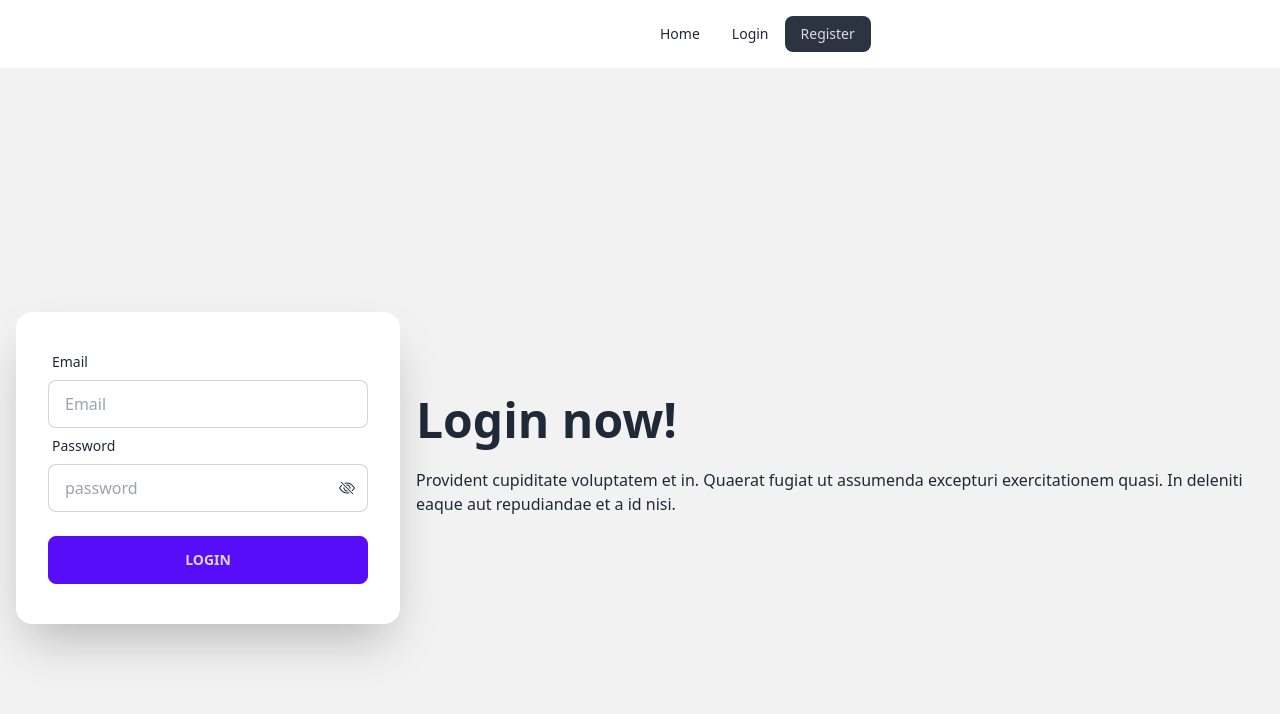
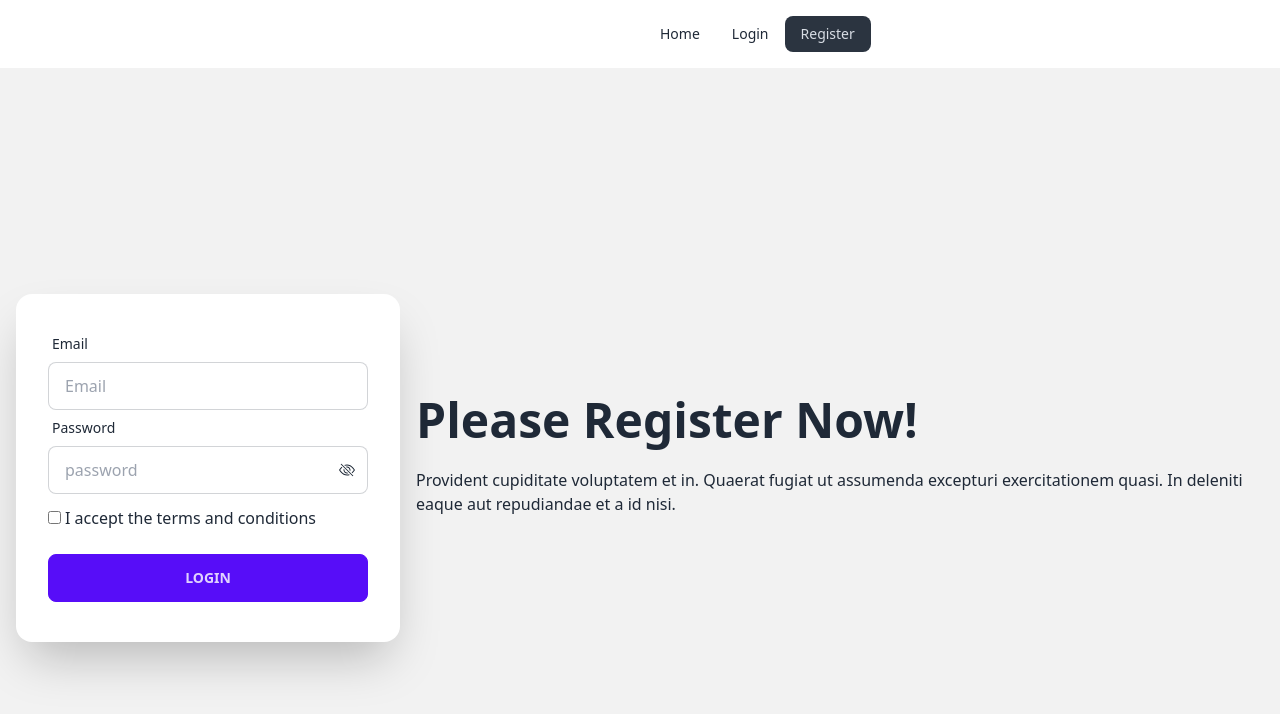
Before and after one commit to shamshul-haque/m9-practice, a React (Vite) app in the folder user-authentication/: page /register in a window 1280 px wide. Shown: the top 714 px of the page. Built offline with nearby package versions, Linux system fonts and the light colour scheme.

Commit message:
terms and condition checkbox implemented

```diff
--- a/user-authentication/src/components/register/Register.jsx
+++ b/user-authentication/src/components/register/Register.jsx
@@ -30,13 +30,10 @@ const Register = () => {
 
     // create user
     createUserWithEmailAndPassword(auth, email, password)
-      .then((res) => {
-        const user = res.user;
-        console.log(user);
+      .then(() => {
         setRegisterSuccess("User created successfully!");
       })
       .catch((error) => {
-        console.log(error);
         setRegisterError(error.message);
       });
   };
@@ -45,7 +42,7 @@ const Register = () => {
     <div className="hero min-h-screen bg-base-200">
       <div className="hero-content flex-col lg:flex-row-reverse">
         <div className="text-center lg:text-left">
-          <h1 className="text-5xl font-bold">Login now!</h1>
+          <h1 className="text-5xl font-bold">Please Register Now!</h1>
           <p className="py-6">
             Provident cupiditate voluptatem et in. Quaerat fugiat ut assumenda
             excepturi exercitationem quasi. In deleniti eaque aut repudiandae et
@@ -85,6 +82,12 @@ const Register = () => {
                   {showPassword ? <BsEye /> : <BsEyeSlash />}
                 </span>
               </div>
+              <div className="mt-3">
+                <input type="checkbox" name="terms" id="terms" required />
+                <label htmlFor="terms" className="ml-1">
+                  I accept the <a href="#">terms and conditions</a>
+                </label>
+              </div>
               <div className="form-control mt-6">
                 <button className="btn btn-primary">Login</button>
               </div>
```
Also changed, not shown: user-authentication/.eslintrc.cjs (deleted).
